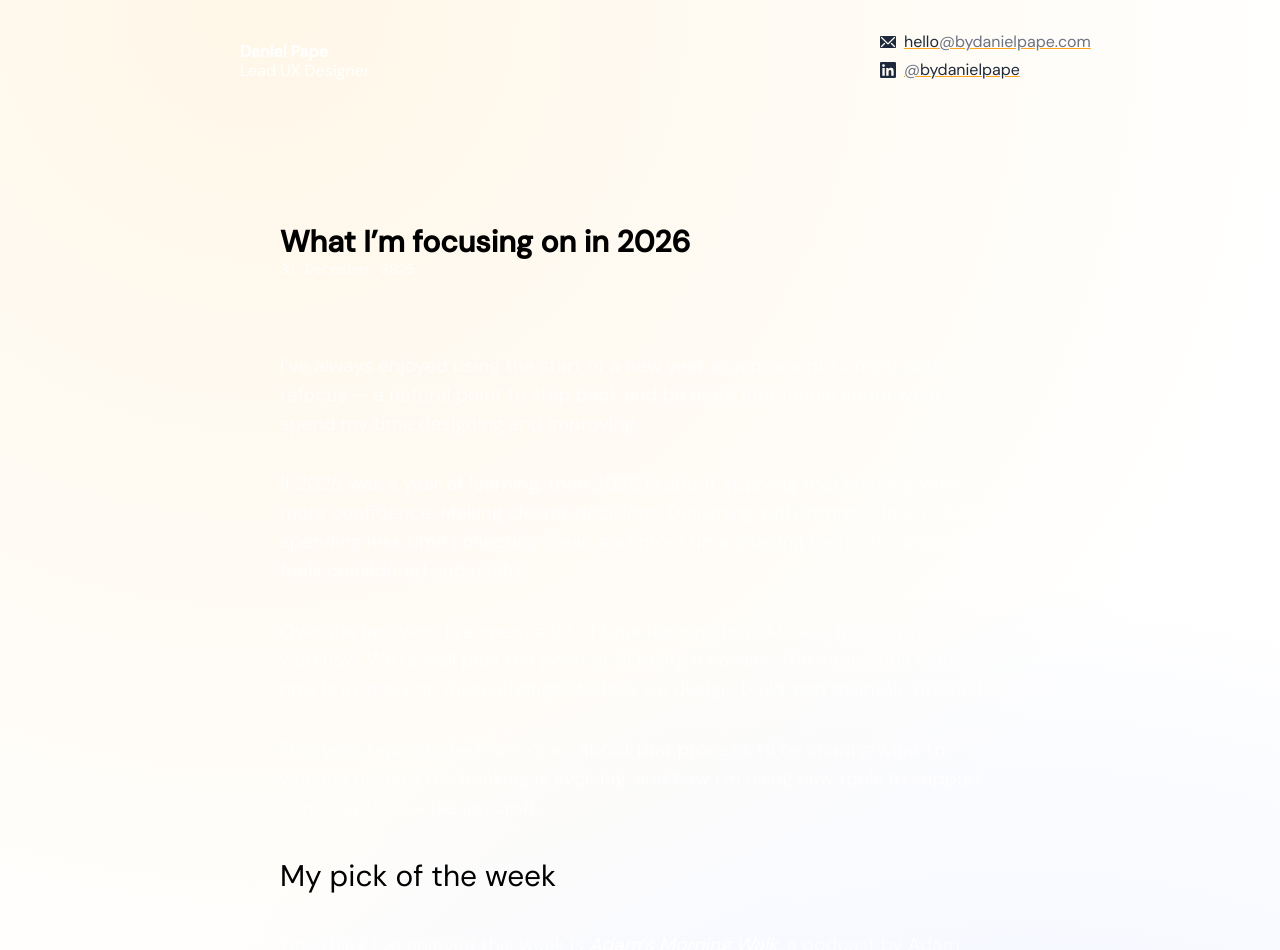
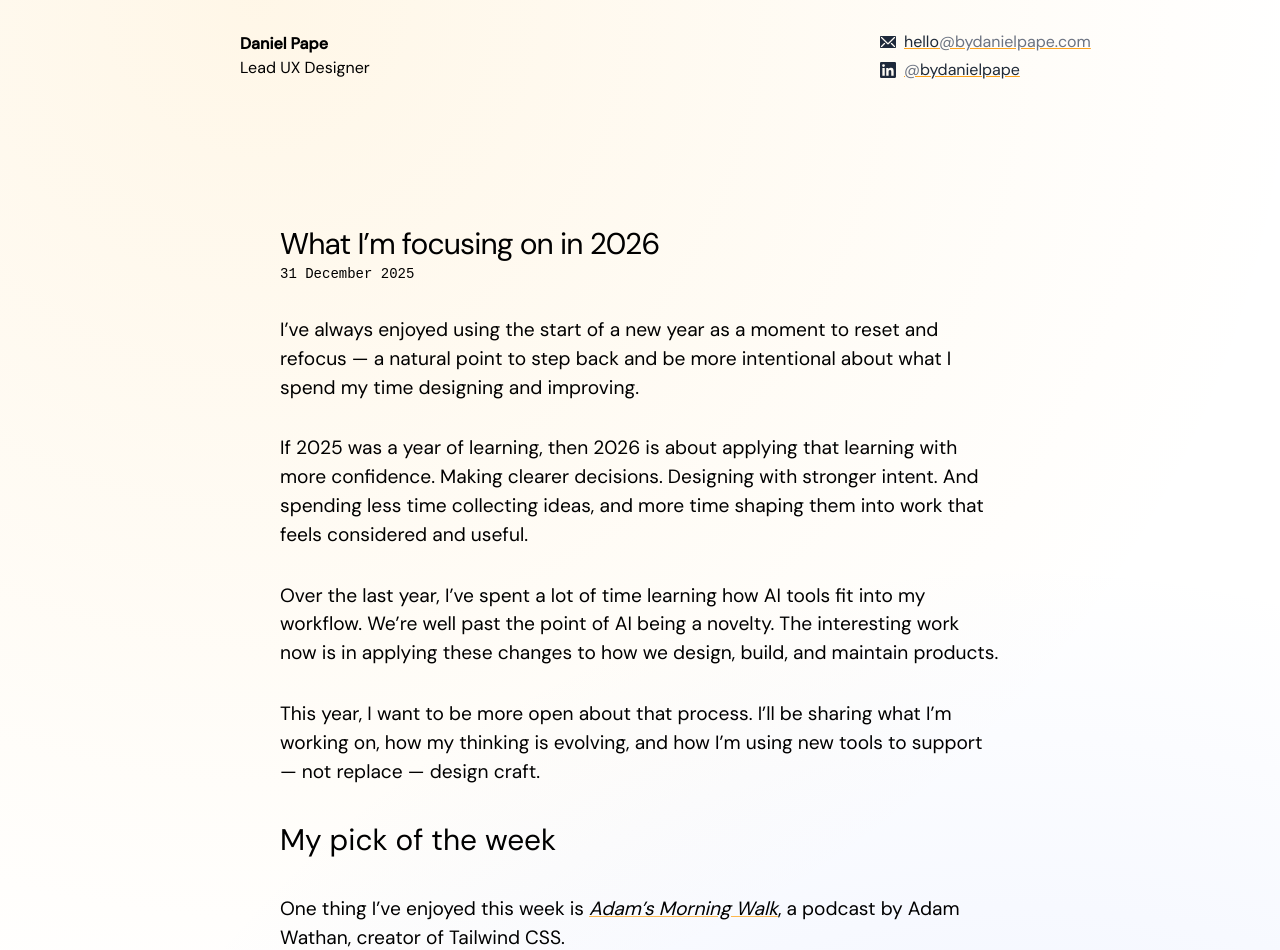
Before and after one commit to danielpape/danielpape.co.uk, a Next.js app: page /articles/2026-focus in a window 1280 px wide. Shown: the top 950 px of the page. Built offline with nearby package versions, Linux system fonts and the light colour scheme.

Commit message:
CSS header fix

```diff
--- a/pages/articles/[slug].tsx
+++ b/pages/articles/[slug].tsx
@@ -81,8 +81,8 @@ export default function BlogPostPage({
       <Navigation />
       <main className="mx-auto max-w-3xl px-6 py-12 page">
         <article className="page__article">
-          <header className="mb-10">
-            <h1 className="text-3xl font-semibold">{post.frontmatter.title}</h1>
+          <header className="article__header">
+            <h1 className="posts__post-title">{post.frontmatter.title}</h1>
             <div className="article__date">
               {new Date(post.frontmatter.date).toLocaleDateString("en-GB", {
                 year: "numeric",
--- a/styles/globals.css
+++ b/styles/globals.css
@@ -16,10 +16,16 @@ body {
       transparent 55%
     ),
     #ffffff;
+  color: #000;
 }
 
 main {
   min-height: 90vh;
+}
+
+a {
+  text-decoration: underline;
+  text-decoration-color: #ffb84d;
 }
 
 .icon {
@@ -48,9 +54,9 @@ main {
 }
 
 /* MARQUE */
-.marque {
+.marque a {
   line-height: 1.2;
-  color: #fff;
+  text-decoration: none;
   :hover {
     transition: all 0.4s ease-in-out;
     color: var(--text-muted, #4b5563);
@@ -227,7 +233,6 @@ main {
   font-size: 0.875rem;
   line-height: 1.25rem;
   font-family: monospace;
-  color: rgba(255, 255, 255, 0.8);
 }
 
 .page {
@@ -247,21 +252,14 @@ main {
   font-size: 1.865rem;
 }
 
-.page__article > p {
-  color: rgba(255, 255, 255, 0.7);
-}
-
-.page__article > p > a {
-  text-decoration: underline;
-  text-decoration-color: #ffb84d;
-  color: rgba(255, 255, 255, 1);
-}
-
 .page__article > p > a:hover {
   color: rgb(255 239 194);
 }
 
 @media (prefers-color-scheme: dark) {
+  body {
+    color: #fff;
+  }
   .intro-role {
     color: white;
   }
```
